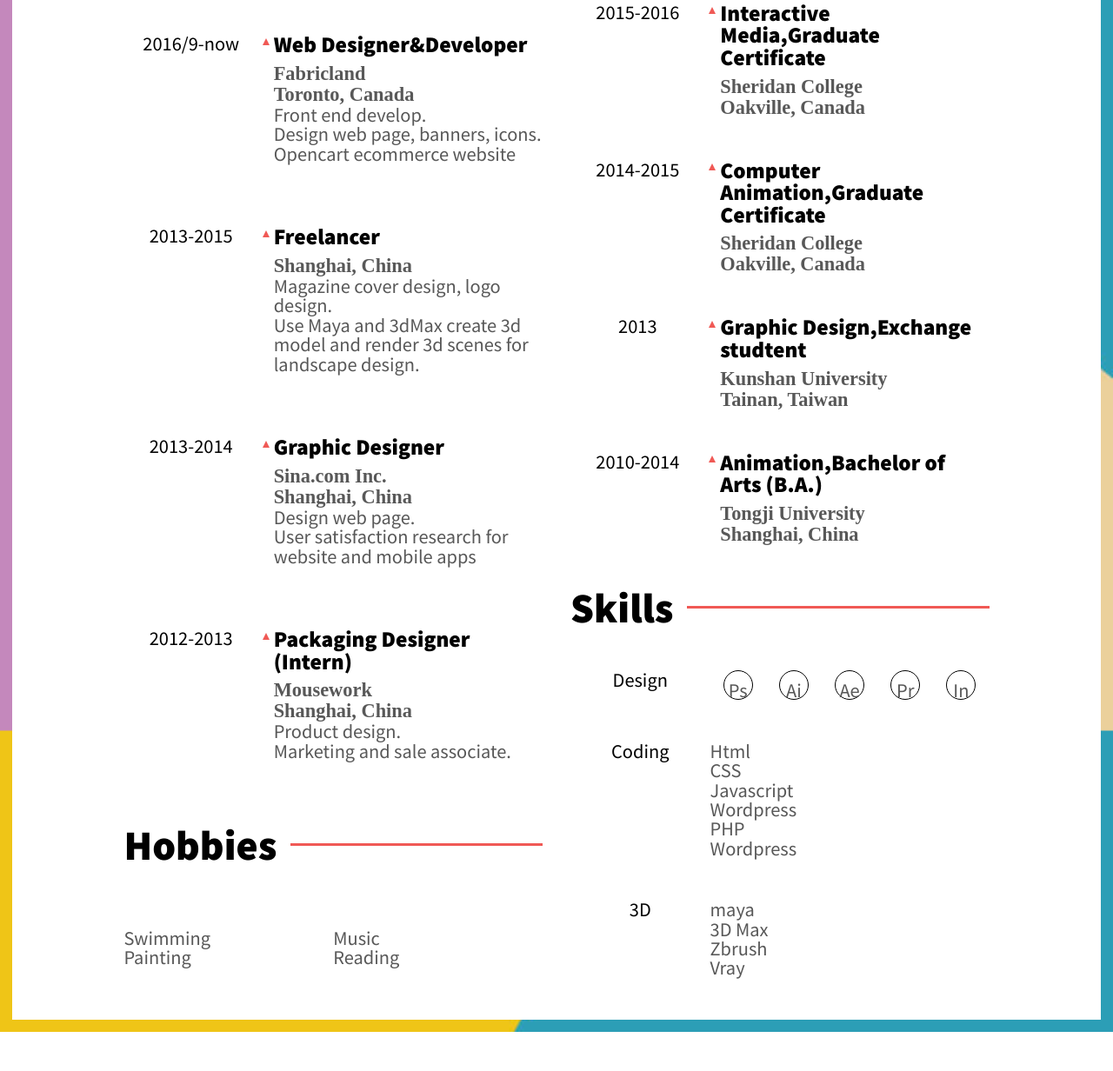
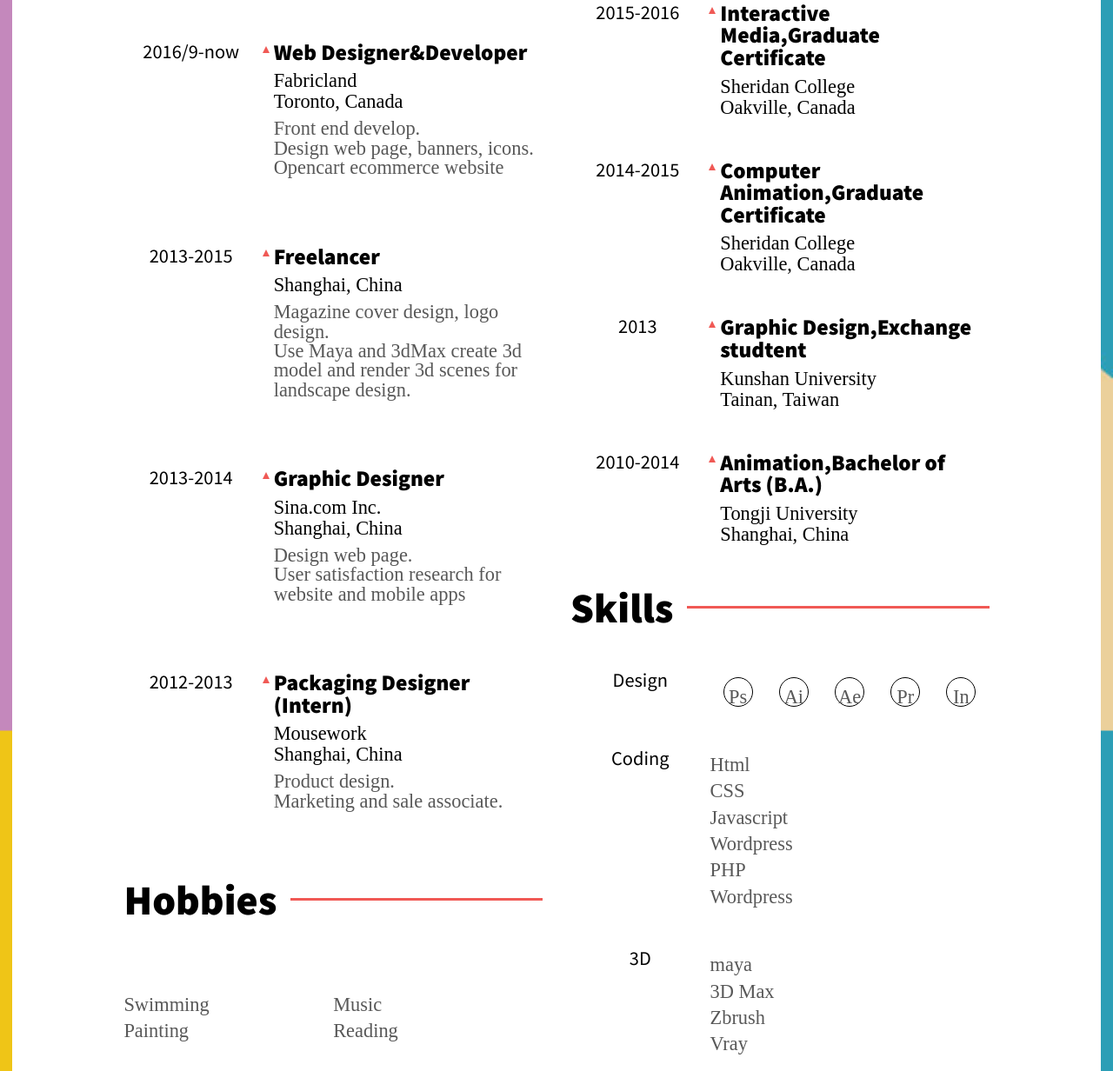
Before and after one commit to qiuqili/responsive-resume, a website: page index.html in a window 1280 px wide. Shown: the part 816-2048 px from the top of the page at 87% size. Before the commit the page ends 2003 px from the top, so only its background shows below. Drawn offline with nearby package versions, Linux system fonts and the light colour scheme; a web font is replaced by a local one.

Commit message:
adjust layout

```diff
--- a/index.html
+++ b/index.html
@@ -47,10 +47,8 @@
 			<h3>Web Designer&Developer</h3>
 			<h4>Fabricland</h4>
 			<h4>Toronto, Canada</h4>
-			<p>Front end develop.</p>
-			<p>Design web page, banners, icons.</p>
-			<p>Opencart ecommerce website</p>
-			</div>
+			<p>Front end develop.<br>Design web page, banners, icons.<br>Opencart ecommerce website</p>
+		</div>
 	</div>
 
 	<div class="content">
@@ -59,11 +57,8 @@
 		<div>
 			<h3>Freelancer</h3>
 			<h4>Shanghai, China</h4>
-			<p>Magazine cover design, logo design.</p>
-			<p>	Use Maya and 3dMax create 3d model
-			and render 3d scenes for landscape
-			design.</p>
-			</div>
+			<p>Magazine cover design, logo design.<br>Use Maya and 3dMax create 3d model and render 3d scenes for landscape design.</p>
+	 	</div>
 	</div>
 
 
@@ -74,9 +69,7 @@
 			<h3>Graphic Designer</h3>
 			<h4>Sina.com Inc.</h4>
 			<h4>Shanghai, China</h4>
-			<p>Design web page.</p>
-			<p>User satisfaction research for website
-			and mobile apps</p>
+			<p>Design web page.<br>User satisfaction research for website and mobile apps</p>
 		</div>
 	</div>
 
@@ -87,8 +80,7 @@
 		<h3>Packaging Designer (Intern)</h3>
 		<h4>Mousework</h4>
 		<h4>Shanghai, China</h4>
-		<p>Product design.<p>
-		<p>Marketing and sale associate.</p>
+		<p>Product design.<br>Marketing and sale associate.</p>
 	</div>
 </div>
 
--- a/styles.scss
+++ b/styles.scss
@@ -58,10 +58,8 @@ h3 {
      }
 }
 
-h4 {
+h4,p {
   font-family: Padauk;
-  font-weight: 700;
-  color: $grey;
 }
 
 .link{
@@ -124,7 +122,7 @@ h4 {
 
     p {
     color: $grey;
-
+    margin-top: 0.5rem;
    }
  }
 
@@ -167,13 +165,16 @@ h4 {
     h1 {
       font-size: 3rem;
     }
+
     h2,h4,p,time,span {
       font-size: 1.4rem;
     }
-   h3{
+
+    h3{
      font-size: 1.6rem;
    }
-   h4{
+
+    h4{
       line-height: 1.5rem;
    }
 }
```
Also changed, not shown: styles.css.
